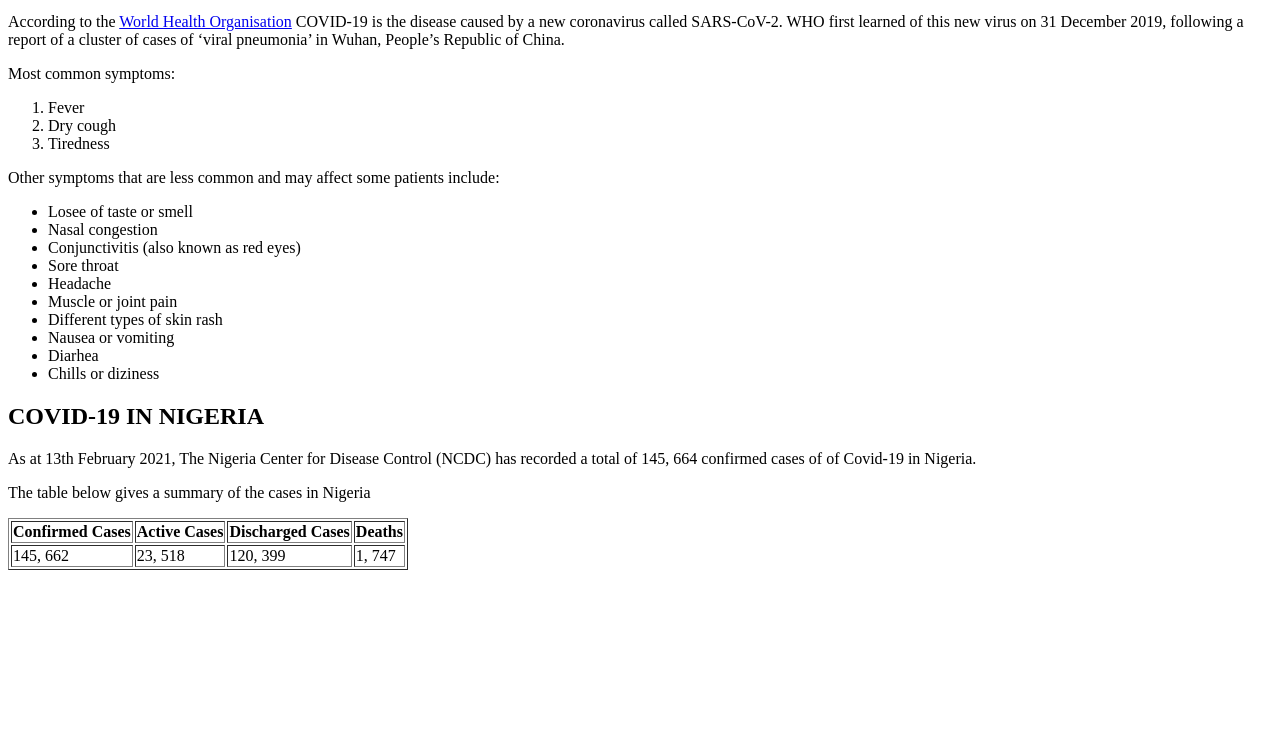
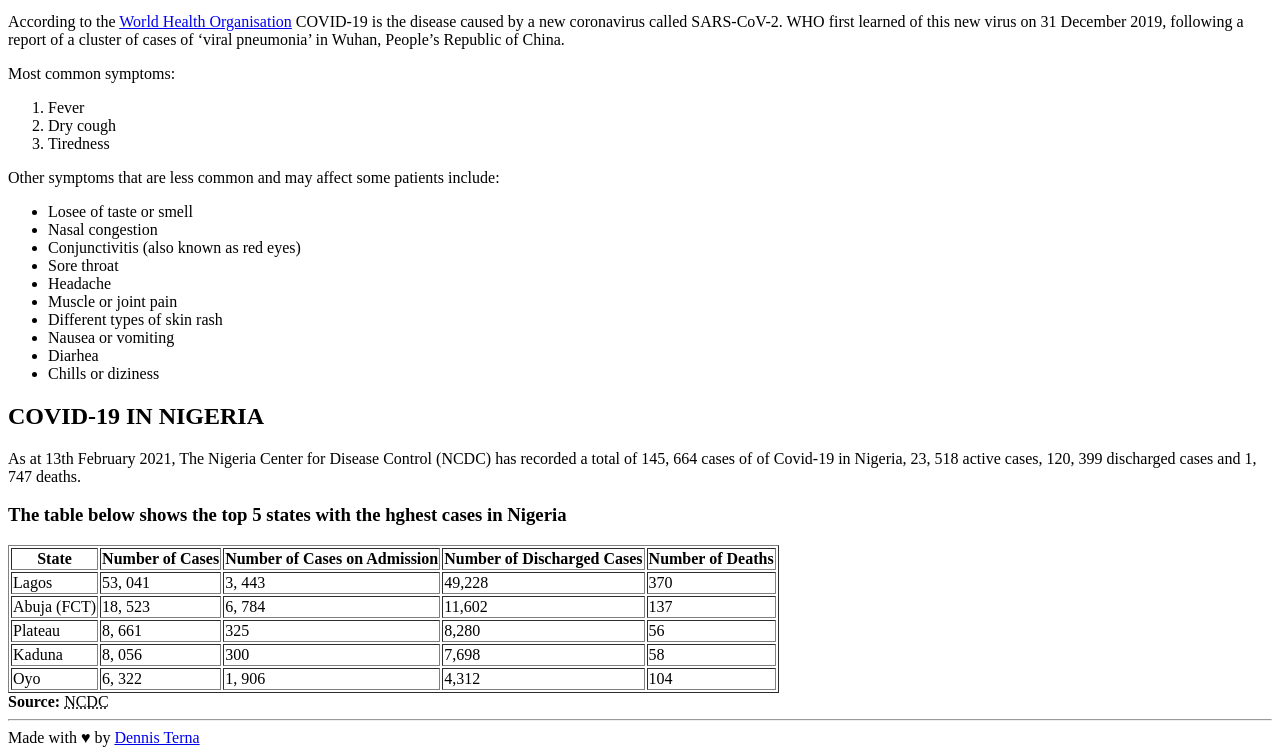
Before and after one commit to Denniman/stutern-markup-web-page, a plain HTML site: page index.html in a window 1280 px wide. Shown: the part 355-1110 px from the top of the page. Before the commit the page ends 933 px from the top, so only its background shows below. Drawn offline with Linux system fonts and the light colour scheme.

Commit message:
add table content

```diff
--- a/index.html
+++ b/index.html
@@ -45,25 +45,60 @@
         </section>
         <section>
             <h2>COVID-19 IN NIGERIA</h2>
-            <P>As at 13th February 2021, The Nigeria Center for Disease Control (NCDC) has recorded a total of 145, 664 confirmed cases of
-                of Covid-19 in Nigeria.
+            <P>As at 13th February 2021, The Nigeria Center for Disease Control (NCDC) has recorded a total of 145, 664 cases of
+                of Covid-19 in Nigeria, 23, 518 active cases, 120, 399 discharged cases and 1, 747 deaths.
             </P>
-            <p>The table below gives a summary of the cases in Nigeria</p>
+            <h3>The table below shows the top 5 states with the hghest cases in Nigeria</h3>
             <table border>
                 <tr>
-                    <th>Confirmed Cases</th>
-                    <th>Active Cases</th>
-                    <th>Discharged Cases</th>
-                    <th>Deaths</th>
+                    <th>State</th>
+                    <th>Number of Cases</th>
+                    <th>Number of Cases on Admission</th>
+                    <th>Number of Discharged Cases</th>
+                    <th>Number of Deaths</th>
                 </tr>
                 <tr>
-                    <td>145, 662</td>
-                    <td>23, 518</td>
-                    <td>120, 399</td>
-                    <td>1, 747</td>
+                    <td>Lagos</td>
+                    <td>53, 041</td>
+                    <td>3, 443</td>
+                    <td>49,228</td>
+                    <td>370</td>
+                </tr>
+                <tr>
+                    <td>Abuja (FCT) </td>
+                    <td>18, 523</td>
+                    <td>6, 784</td>
+                    <td>11,602</td>
+                    <td>137</td>
+                </tr>
+                <tr>
+                    <td>Plateau</td>
+                    <td>8, 661</td>
+                    <td>325</td>
+                    <td>8,280</td>
+                    <td>56</td>
+                </tr>
+                <tr>
+                    <td>Kaduna</td>
+                    <td>8, 056</td>
+                    <td>300</td>
+                    <td>7,698</td>
+                    <td>58</td>
+                </tr>
+                <tr>
+                    <td>Oyo</td>
+                    <td>6, 322</td>
+                    <td>1, 906</td>
+                    <td>4,312</td>
+                    <td>104</td>
                 </tr>
             </table>
+            <strong>Source:</strong> <abbr title="Nigeria Center for Disease Control">NCDC</abbr>
         </section>
+        <hr>
+        <footer>
+            Made with &hearts; by <a href="https://github.com/denniman">Dennis Terna</a>
+        </footer>
     </main>
 </body>
 </html>
```
